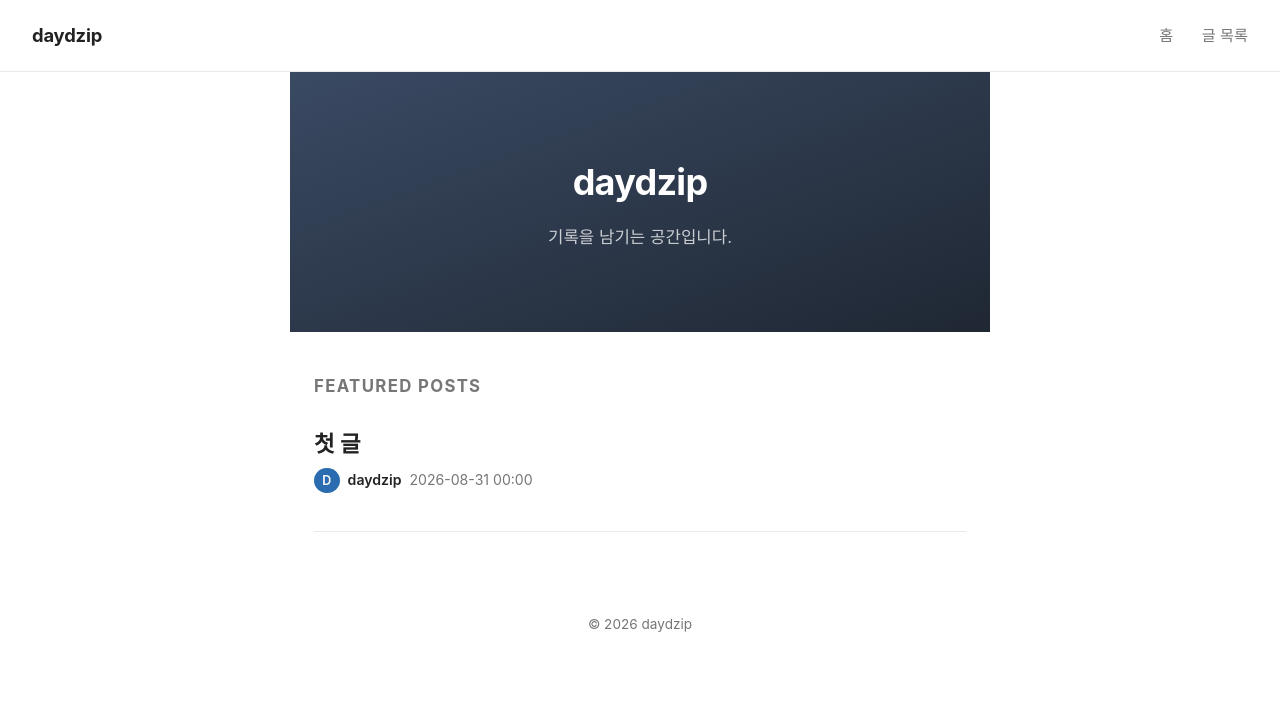
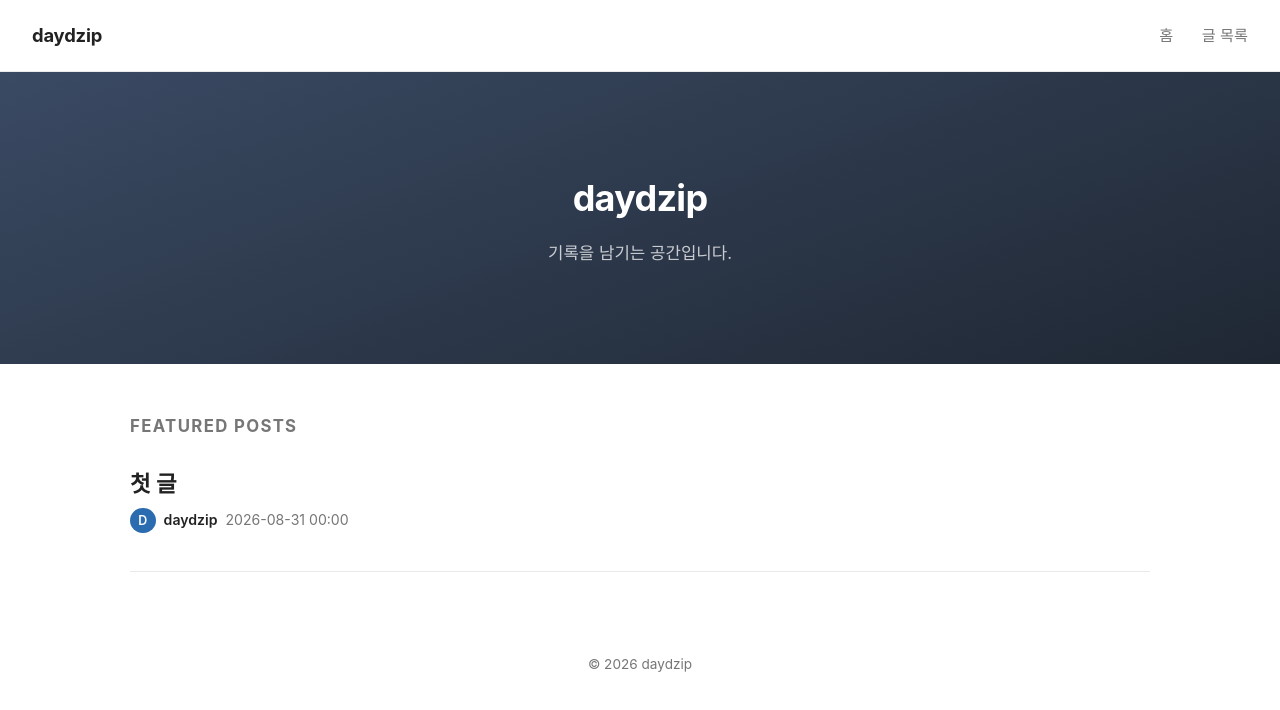
Before and after one commit to daydzip/daydzip, an Eleventy site: page src/index.njk in a window 1280 px wide. Built offline with nearby package versions, Linux system fonts and the light colour scheme; Eleventy itself is replaced by a stand-in of ours; files that its build step writes are made by us from their sources.

Commit message:
Widen layout and make hero full-bleed

```diff
--- a/src/assets/style.css
+++ b/src/assets/style.css
@@ -49,15 +49,18 @@ body {
 }
 
 main {
-  max-width: 700px;
+  max-width: 1100px;
   margin: 0 auto;
-  padding: 0 1.5rem;
+  padding: 0 2.5rem;
 }
 
 /* Hero */
 .hero {
-  margin: 0 -1.5rem 2.5rem;
-  padding: 5rem 1.5rem;
+  width: 100vw;
+  margin-left: calc(50% - 50vw);
+  margin-right: calc(50% - 50vw);
+  margin-bottom: 3rem;
+  padding: 6rem 1.5rem;
   text-align: center;
   color: #fff;
   background: linear-gradient(160deg, var(--hero-from), var(--hero-to));
```
